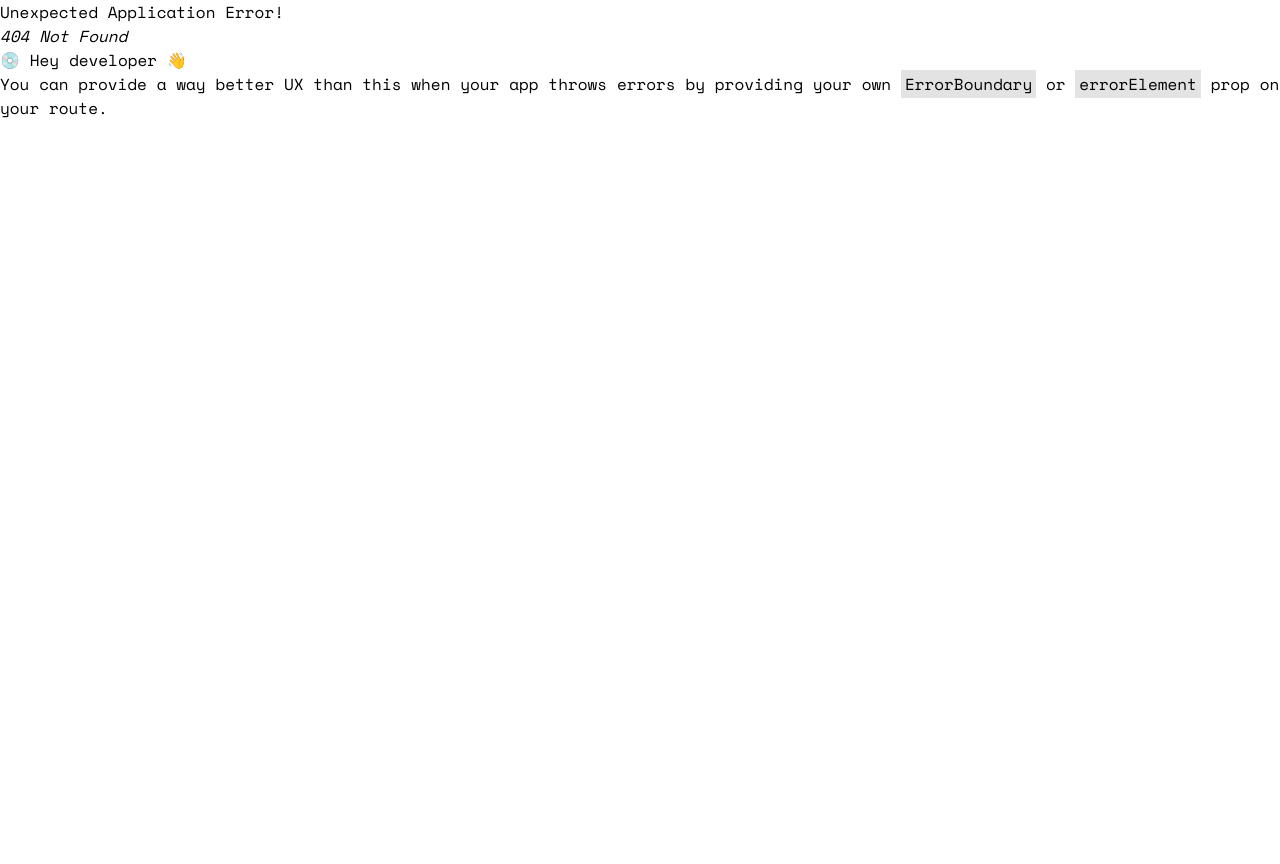
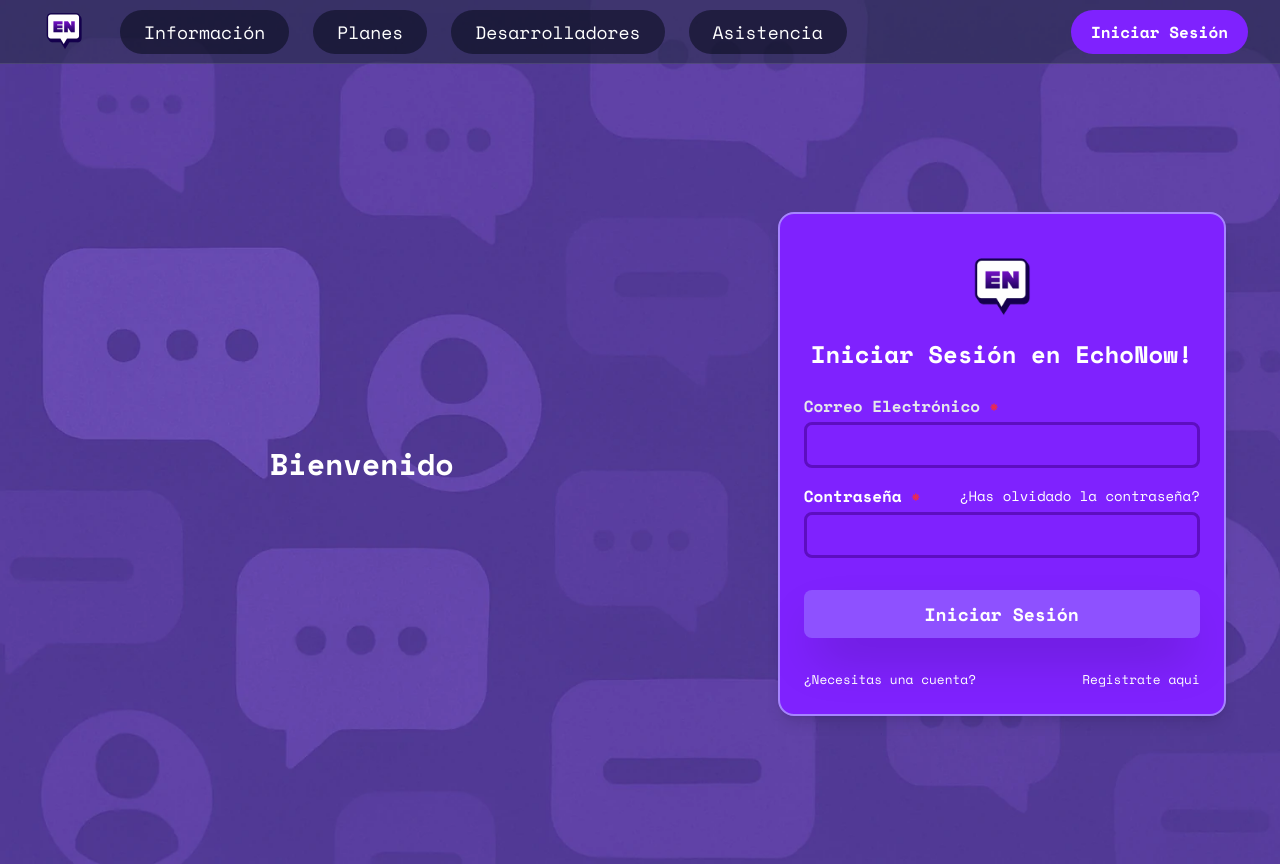
Before and after one commit to EchoNowProject/Frontend, a React (Vite) app: page /login in a window 1280 px wide. Before the commit this address had no page. Before the commit the page ends 800 px from the top, so only its background shows below. Built offline with nearby package versions, Linux system fonts and the light colour scheme.

Commit message:
1 - FEAT -  SE CREA EL LOGIN

```diff
--- a/src/components/Navbar/Navbar.tsx
+++ b/src/components/Navbar/Navbar.tsx
@@ -57,9 +57,11 @@
           {/* login */}
           <div className="absolute inset-y-0 right-0 flex items-center pr-2 sm:static sm:inset-auto sm:ml-6 sm:pr-0">
             {/* Botón login */}
-            <Button className="options ml-3 rounded-full bg-violet-600 px-6 py-1.5 text-xs text-white sm:px-4 sm:py-2 sm:text-sm lg:px-5 lg:py-2.5 lg:text-base">
-              <b>Iniciar Sesión</b>
-            </Button>
+            <NavLink to={'/login'}>
+              <Button className="options ml-3 rounded-full bg-violet-600 px-6 py-1.5 text-xs text-white sm:px-4 sm:py-2 sm:text-sm lg:px-5 lg:py-2.5 lg:text-base">
+                <b>Iniciar Sesión</b>
+              </Button>
+            </NavLink>
           </div>
         </div>
       </div>
--- /dev/null
+++ b/src/components/UI/Button.tsx
@@ -0,0 +1,24 @@
+import React, { ReactNode } from 'react';
+
+interface ButtonProps {
+  textButton: ReactNode;
+  className?: string;
+  onclick?: () => void;
+}
+
+export default function Button({ textButton, className, onclick }: ButtonProps) {
+  return (
+    <div>
+      <button
+        type="button"
+        onClick={onclick}
+        className={
+          className +
+          ' rounded-lg px-5 py-2.5 inline-flex justify-center w-full text-center shadow-2xl'
+        }
+      >
+        <b>{textButton}</b>
+      </button>
+    </div>
+  );
+}
--- /dev/null
+++ b/src/pages/Login/Login.tsx
@@ -0,0 +1,84 @@
+import React from 'react';
+import Button from '@/components/UI/Button';
+
+export default function Login() {
+  return (
+    <div className="h-screen">
+      <div className="grid grid-cols-1 md:grid-cols-[1.3fr_1fr] h-full">
+        {/* Lado izquierdo - solo visible en pantallas md+ */}
+        <div className="md:flex items-center justify-center">
+          <p className="text-white text-3xl font-bold">Bienvenido</p>
+        </div>
+
+        {/* Lado derecho - formulario */}
+        <div className="flex items-center justify-center p-4">
+          <div className="w-full max-w-md p-6 bg-violet-600 border-2 border-violet-400 rounded-2xl shadow-lg">
+            {/* imagemn */}
+            <div className="flex justify-center">
+              <div className="inline-flex">
+                <img
+                  src="../../../../../public/assets/images/logo-blanco.png"
+                  width={100}
+                  alt="EchoNow"
+                />
+              </div>
+            </div>
+
+            {/* Titulo */}
+            <h1 className="mb-6 font-bold text-white text-2xl text-center">
+              Iniciar Sesión en EchoNow!
+            </h1>
+            {/* Formulario */}
+            <form className="flex flex-col gap-4">
+              <div className="flex flex-col">
+                <label htmlFor="email" className="mb-1 text-gray-200">
+                  <b>
+                    Correo Electrónico <span className="text-sm text-red-500">*</span>
+                  </b>
+                </label>
+                <input
+                  type="email"
+                  name="email"
+                  id="email"
+                  required
+                  className="p-2 rounded-lg border-3 border-violet-800 outline-none text-white"
+                />
+              </div>
+              <div className="flex flex-col">
+                <div className="flex items-center justify-between mb-1">
+                  <label htmlFor="password" className="text-white">
+                    <b>
+                      Contraseña <span className="text-sm text-red-500">*</span>
+                    </b>
+                  </label>
+                  <a className="text-white text-sm">¿Has olvidado la contraseña?</a>
+                </div>
+                <input
+                  type="password"
+                  name="password"
+                  id="password"
+                  required
+                  className="p-2 rounded-lg border-3 border-violet-800 outline-none text-white"
+                />
+              </div>
+
+              <div className="mt-4">
+                <Button
+                  textButton="Iniciar Sesión"
+                  className="text-lg text-white bg-violet-500 hover:bg-violet-800"
+                />
+              </div>
+
+              <div className="mt-4 flex justify-between">
+                <small className="text-white">¿Necesitas una cuenta?</small>
+                <small>
+                  <a className="text-white cursor-pointer">Registrate aqui</a>
+                </small>
+              </div>
+            </form>
+          </div>
+        </div>
+      </div>
+    </div>
+  );
+}
--- a/src/pages/Planes/Planes.tsx
+++ b/src/pages/Planes/Planes.tsx
@@ -48,7 +48,7 @@
                   <ul role="list" className="space-y-5 my-7">
                     {basicPlan.map((item) => (
                       <li className="flex items-center">
-                        <CheckCircle1 color="#1A43D6" size={20} />
+                        <CheckCircle1 color="#7f22fe" size={20} />
 
                         <span className="text-base font-normal leading-tight text-gray-500 dark:text-gray-400 ms-3">
                           {item}
@@ -86,7 +86,7 @@
                   <ul role="list" className="space-y-5 my-7">
                     {basicPlan.map((item) => (
                       <li className="flex items-center">
-                        <CheckCircle1 color="#1A43D6" size={20} />
+                        <CheckCircle1 color="#7f22fe" size={20} />
 
                         <span className="text-base font-normal leading-tight text-gray-500 dark:text-gray-400 ms-3">
                           {item}
@@ -96,7 +96,7 @@
 
                     {purpleTeam.map((item) => (
                       <li className="flex items-center">
-                        <CheckCircle1 color="#1A43D6" size={20} />
+                        <CheckCircle1 color="#7f22fe" size={20} />
 
                         <span className="text-base font-normal leading-tight text-gray-500 dark:text-gray-400 ms-3">
                           {item}
--- a/src/pages/Planes/PricingCards/PricingCard.tsx
+++ b/src/pages/Planes/PricingCards/PricingCard.tsx
@@ -1,13 +1,14 @@
 import React from 'react';
 import { PricingCardProps } from './PricingCard.types';
+import Button from '@/components/UI/Button';
 
 export default function PricingCard({ pricingCard }: { pricingCard: PricingCardProps }) {
   return (
-    <div className=" p-4 border-2 border-violet-600 rounded-2xl shadow-lg sm:p-8 bg-gray-800">
+    <div className=" p-4 border-4 border-violet-600 rounded-2xl shadow-lg sm:p-8 bg-gray-800">
       <h5 className="mb-4 text-2xl font-extrabold text-gray-500 text-center text-shadow-lg">
         {pricingCard.title}
       </h5>
-      <div className="flex items-baseline text-gray-900 dark:text-white">
+      <div className="flex items-baseline text-gray-900 dark:text-white mt-8">
         {pricingCard.price != null ? (
           <div>
             <span className="text-3xl font-semibold">€</span>
@@ -23,13 +24,11 @@
         )}
       </div>
       <div className="mt-15">{pricingCard.texto}</div>
-      <button
-        type="button"
-        onClick={pricingCard.onclick}
-        className="text-white bg-violet-600 hover:bg-violet-900 focus:ring-2 focus:outline-none focus:ring-violet-200 font-medium rounded-lg text-sm px-5 py-2.5 inline-flex justify-center w-full text-center shadow-2xl"
-      >
-        {pricingCard.buttonText}
-      </button>
+      <Button
+        textButton={pricingCard.buttonText}
+        className="text-white bg-violet-600 hover:bg-violet-900 focus:ring-2 focus:outline-none font-medium"
+        onclick={pricingCard.onclick}
+      />
     </div>
   );
 }
--- a/src/pages/index.ts
+++ b/src/pages/index.ts
@@ -2,5 +2,6 @@
 import Planes from "./Planes/Planes"
 import Template from "./Template/Template"
 import Home from "./Home"
+import Login from "./Login/Login"
 
-export { LandingPage, Planes, Template, Home }
+export { LandingPage, Planes, Template, Home, Login }
--- a/src/routes/index.tsx
+++ b/src/routes/index.tsx
@@ -1,5 +1,5 @@
 import React from 'react';
-import { Template, LandingPage, Home, Planes } from '@/pages';
+import { Template, LandingPage, Home, Planes, Login } from '@/pages';
 // import otros componentes
 
 const routes = [
@@ -7,10 +7,10 @@
     path: '/',
     element: <Template />,
     children: [
-      { index: true, element: <LandingPage /> }, // Página principal
-      { path: '/planes', element: <Planes /> }, // Otra página
+      { index: true, element: <LandingPage /> },
+      { path: '/planes', element: <Planes /> },
+      { path: '/login', element: <Login /> },
     ],
-    // podrías agregar loader, errorElement, etc.
   },
   {
     path: '/home',
```
